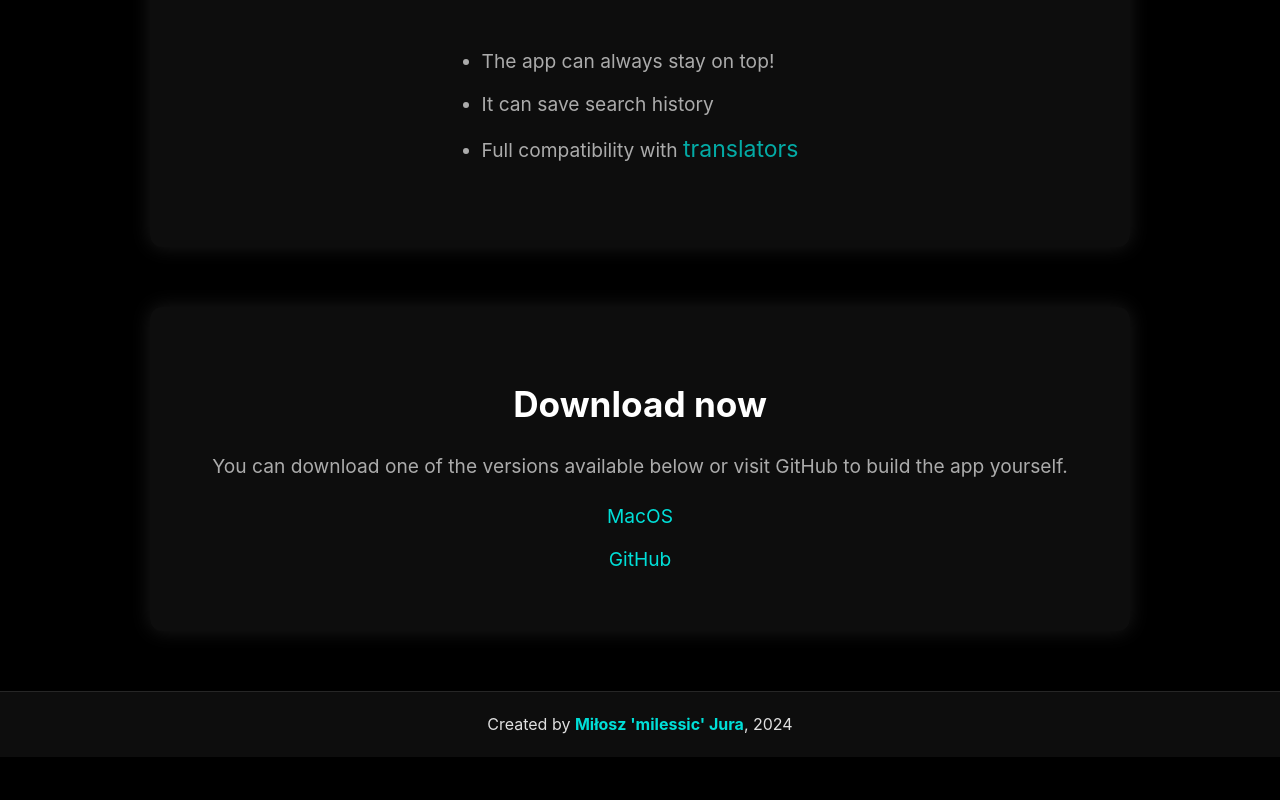
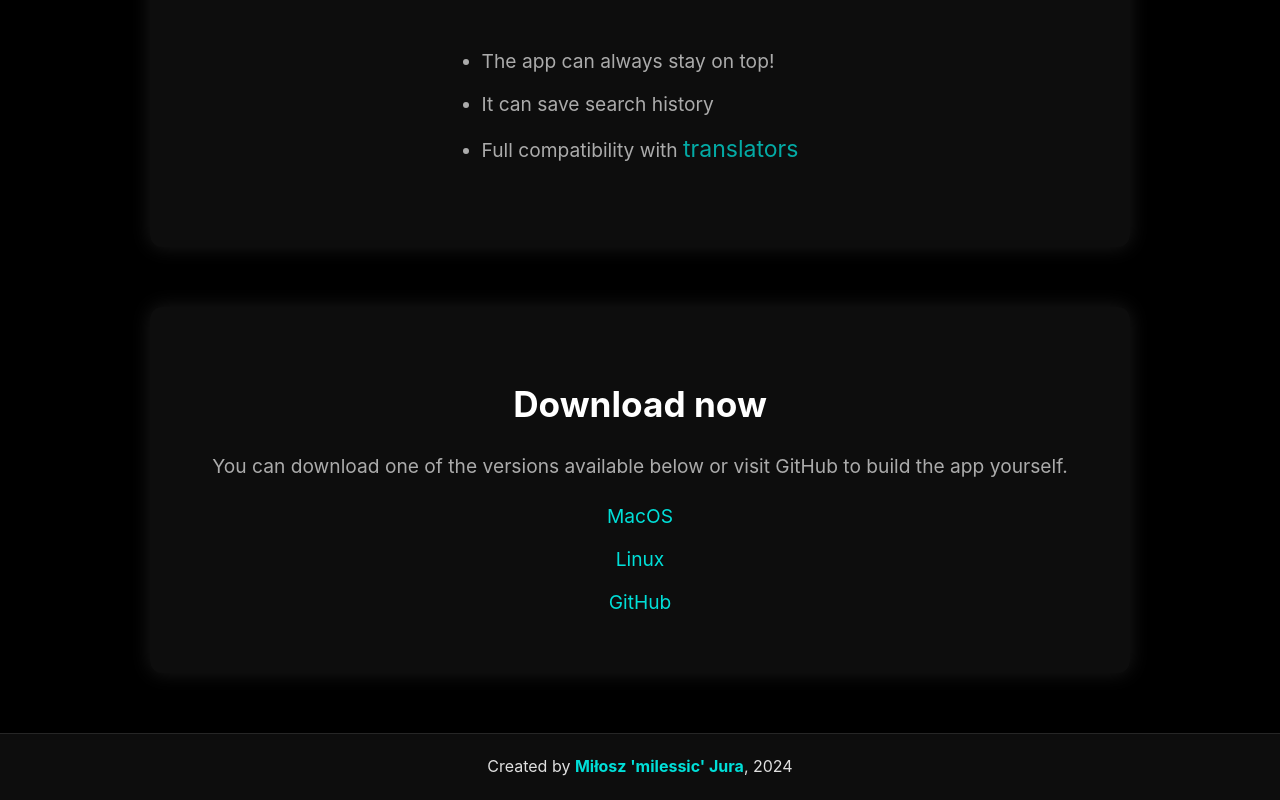
Before and after one commit to milessic/pyTranslate, a plain HTML site: page index.html in a window 1280 px wide. Shown: the part 1738-2538 px from the top of the page. Before the commit the page ends 2495 px from the top, so only its background shows below. Drawn offline with Linux system fonts and the light colour scheme.

Commit message:
Added linux download

```diff
--- a/index.html
+++ b/index.html
@@ -215,8 +215,8 @@ footer a:hover {
 			</p>
 			<ul>
 				<li><a target="blank" href="https://drive.google.com/uc?export=download&id=15ScySO6v97ldB4jPKGY7x91lBiDuHxBt">MacOS</a></li>
+				<li><a target="blank" href="https://drive.google.com/uc?export=download&id=1oPYa7QraLUJTiQ53cJoigCKeY-2ZBIAa">Linux</a></li>
 				<!--
-				<li><a target="blank" href="https://drive.google.com/uc?export=download&id=">Linux</a></li>
 				<li><a target="blank" href="https://drive.google.com/uc?export=download&id=">Windows</a></li>
 				-->
 				<li><a href="https://github.com/milessic/pyTranslate">GitHub</a></li>
```
